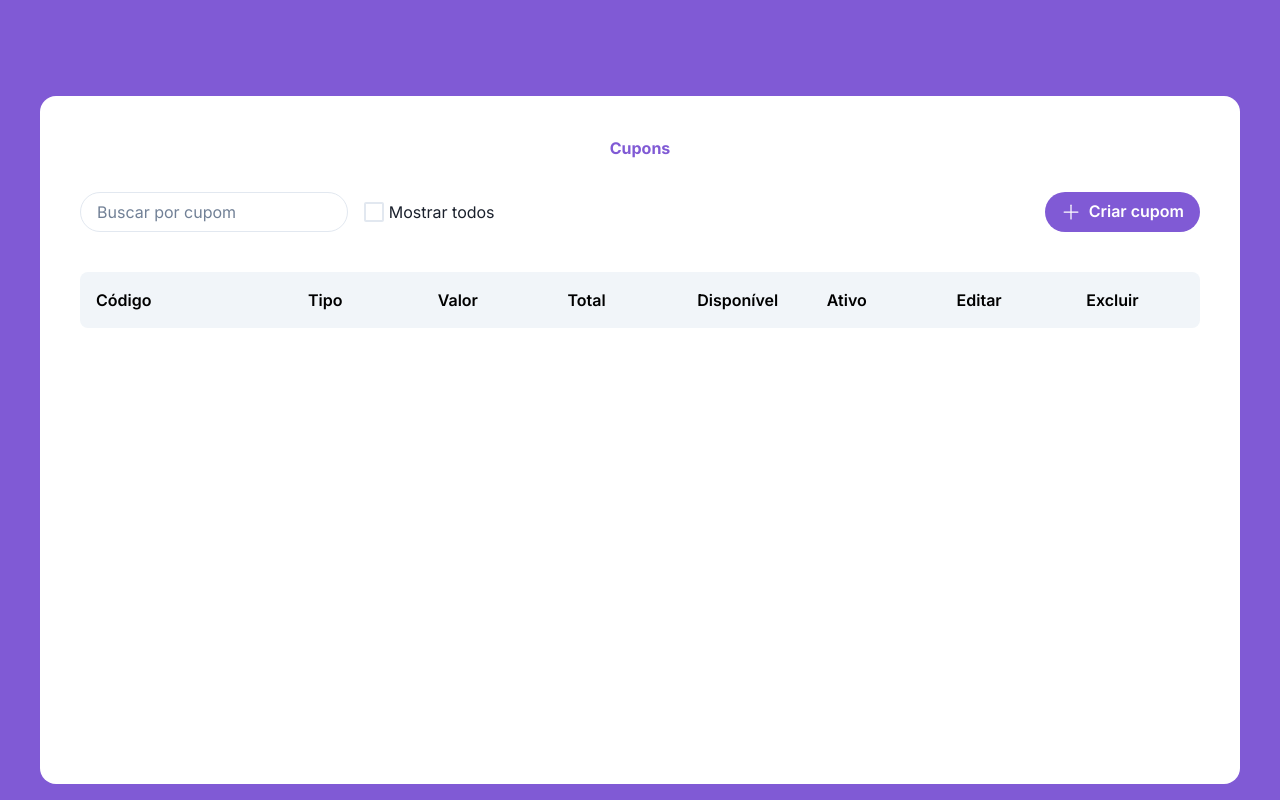
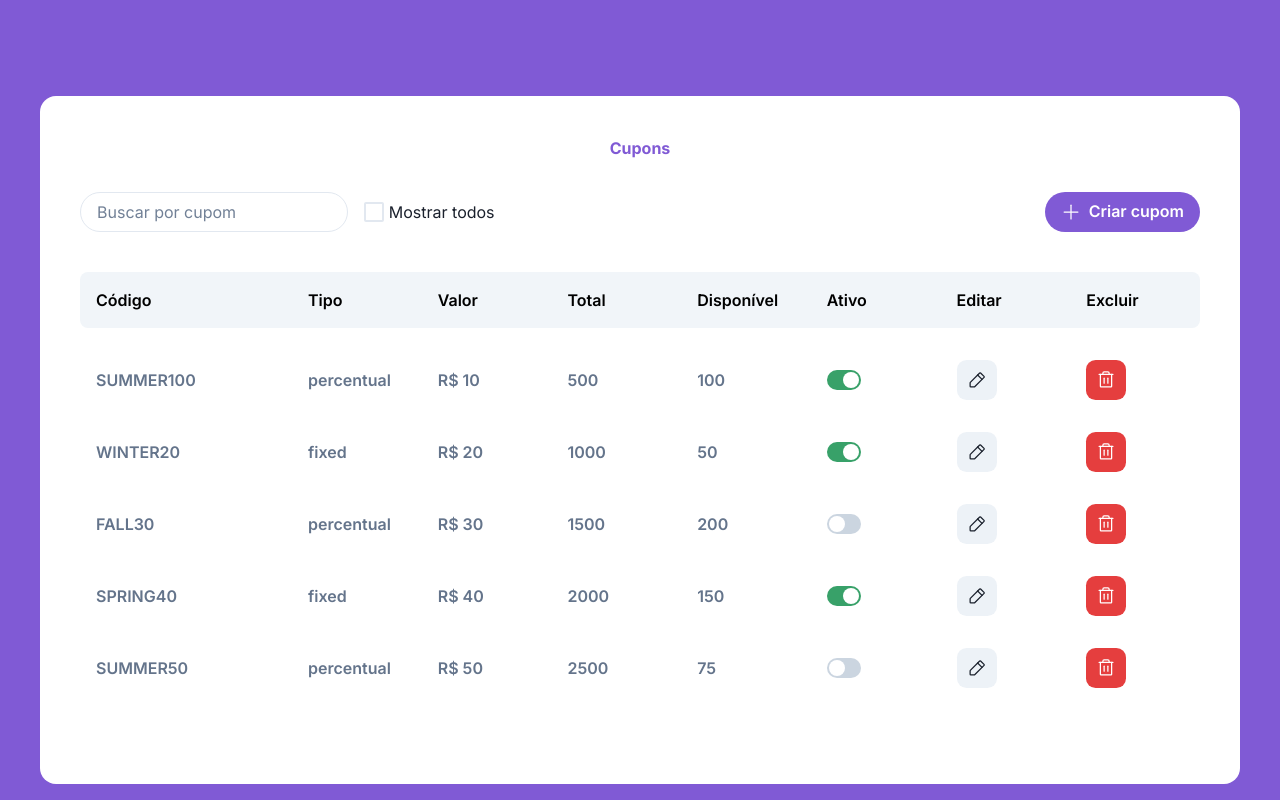
Before and after one commit to izaiasmorais/nebula, a React (Vite) app: page / in a window 1280 px wide. Built offline with nearby package versions, Linux system fonts and the light colour scheme; data requests are answered from the project's data file.

Commit message:
chore: complete coupon crud methods

```diff
--- a/server.json
+++ b/server.json
@@ -2,7 +2,7 @@
 	"coupons": [
 		{
 			"id": "8465f970-0d8f-4e9e-966d-0e1bf8e07187",
-			"couponCode": "SUMMER10",
+			"couponCode": "SUMMER100",
 			"discountType": "percentual",
 			"discountValue": 10,
 			"totalAmount": 500,
--- a/src/App.tsx
+++ b/src/App.tsx
@@ -1,12 +1,20 @@
 import { Flex, Text } from "@chakra-ui/react";
+import { useQuery } from "react-query";
 import { CouponHeader } from "./components/Coupon/CouponHeader";
 import { CouponModal } from "./components/Coupon/CouponModal";
 import { CouponTableHeader } from "./components/Coupon/CouponTableHeader";
 import { CouponTableItem } from "./components/Coupon/CouponTableItem";
+import { api } from "./services/axios";
 import { useCoupon } from "./store/useCoupon";
 
 function App() {
-	const { couponList } = useCoupon();
+	const { couponList, setCouponList } = useCoupon();
+
+	useQuery(["get-coupons"], async () => {
+		const response = await api.get("/coupons");
+
+		setCouponList(response.data);
+	});
 
 	return (
 		<Flex bg="purple.500" w="full" h="100vh" p="1rem">
--- a/src/components/Coupon/CouponTableItem.tsx
+++ b/src/components/Coupon/CouponTableItem.tsx
@@ -22,7 +22,7 @@ export function CouponTableItem({
 	isActive,
 	totalAmount,
 }: CouponTableItemProps) {
-	const { getCouponById } = useCoupon();
+	const { getCouponById, toggleActiveCoupon, removeCoupon } = useCoupon();
 
 	return (
 		<SimpleGrid
@@ -39,7 +39,11 @@ export function CouponTableItem({
 			<Flex>{totalAmount}</Flex>
 			<Flex>{amountAvailable}</Flex>
 			<Flex>
-				<Switch colorScheme="green" isChecked={isActive} />
+				<Switch
+					colorScheme="green"
+					isChecked={isActive}
+					onChange={() => toggleActiveCoupon(id)}
+				/>
 			</Flex>
 			<Flex>
 				<Button
@@ -61,6 +65,7 @@ export function CouponTableItem({
 					paddingRight=".5rem"
 					borderRadius=".6rem"
 					leftIcon={<Trash size={20} />}
+					onClick={() => removeCoupon(id)}
 				/>
 			</Flex>
 		</SimpleGrid>
--- a/src/main.tsx
+++ b/src/main.tsx
@@ -3,11 +3,17 @@ import ReactDOM from "react-dom/client";
 import App from "./App";
 import { ChakraProvider } from "@chakra-ui/react";
 import { theme } from "./styles/theme";
+import { QueryClientProvider } from "react-query";
+import { queryClient } from "./services/react-query";
+import { ReactQueryDevtools } from "react-query/devtools";
 
 ReactDOM.createRoot(document.getElementById("root") as HTMLElement).render(
 	<React.StrictMode>
 		<ChakraProvider theme={theme}>
-			<App />
+			<QueryClientProvider client={queryClient}>
+				<App />
+				<ReactQueryDevtools initialIsOpen={false} />
+			</QueryClientProvider>
 		</ChakraProvider>
 	</React.StrictMode>
 );
--- a/src/store/useCoupon.ts
+++ b/src/store/useCoupon.ts
@@ -6,10 +6,10 @@ interface ICouponStore {
 	setCouponList: (couponList: ICoupon[]) => void;
 	addCoupon: (coupon: ICoupon) => void;
 	removeCoupon: (id: string) => void;
-	getCouponById: (id: string) => void;
+	toggleActiveCoupon: (id: string) => void;
 }
 
-export const useCoupon = create<ICouponStore>((set, get) => ({
+export const useCoupon = create<ICouponStore>((set) => ({
 	couponList: [],
 	setCouponList(couponList: ICoupon[]) {
 		set(() => ({ couponList }));
@@ -22,13 +22,15 @@ export const useCoupon = create<ICouponStore>((set, get) => ({
 			couponList: state.couponList.filter((coupon) => coupon.id !== id),
 		}));
 	},
-	getCouponById(id: string) {
-		const couponList = get().couponList;
+	toggleActiveCoupon(id: string) {
+		set((state) => ({
+			couponList: state.couponList.map((coupon) => {
+				if (coupon.id === id) {
+					return { ...coupon, isActive: !coupon.isActive };
+				}
 
-		const couponIndex = couponList.findIndex((coupon) => coupon.id === id);
-
-		if (couponIndex >= 0) {
-			console.log(couponList[couponIndex]);
-		}
+				return coupon;
+			}),
+		}));
 	},
 }));
--- a/tsconfig.node.json
+++ b/tsconfig.node.json
@@ -1,7 +1,7 @@
 {
   "compilerOptions": {
     "composite": true,
-    "module": "ESNext",
+    "module": "ES2022",
     "moduleResolution": "Node",
     "allowSyntheticDefaultImports": true
   },
```
Also changed, not shown: 1 other file (tests, documents, lock files or other folders).
